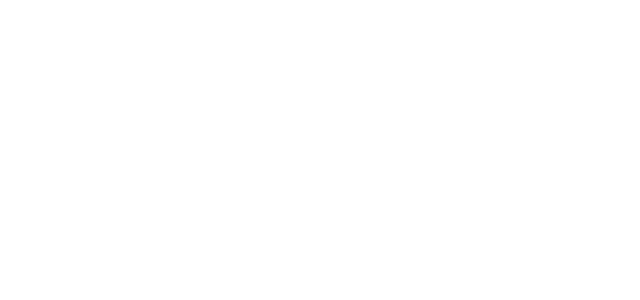
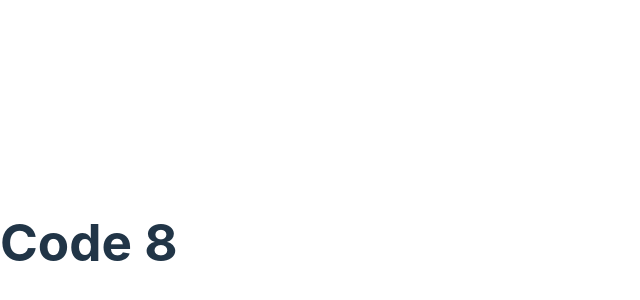
Before and after one commit to mahirsamadov/code-8-hackathon, a React (Vite) app: page / in a window 1280 px wide. Shown: the part 158-458 px from the top of the page, without its empty margins (0-640 px from the left). Built offline with nearby package versions, Linux system fonts and the light colour scheme.

Commit message:
Basic configuration

```diff
--- a/package.json
+++ b/package.json
@@ -10,6 +10,7 @@
     "preview": "vite preview"
   },
   "dependencies": {
+    "@reduxjs/toolkit": "^1.9.5",
     "axios": "^1.4.0",
     "react": "^18.2.0",
     "react-dom": "^18.2.0",
--- a/src/App.jsx
+++ b/src/App.jsx
@@ -2,8 +2,8 @@
 
 const App = () => {
   return (
-    <div>
-
+    <div className='App'>
+      <h1>Code 8</h1>
     </div>
   )
 }
```
Also changed, not shown: 1 other file (tests, documents, lock files or other folders).
